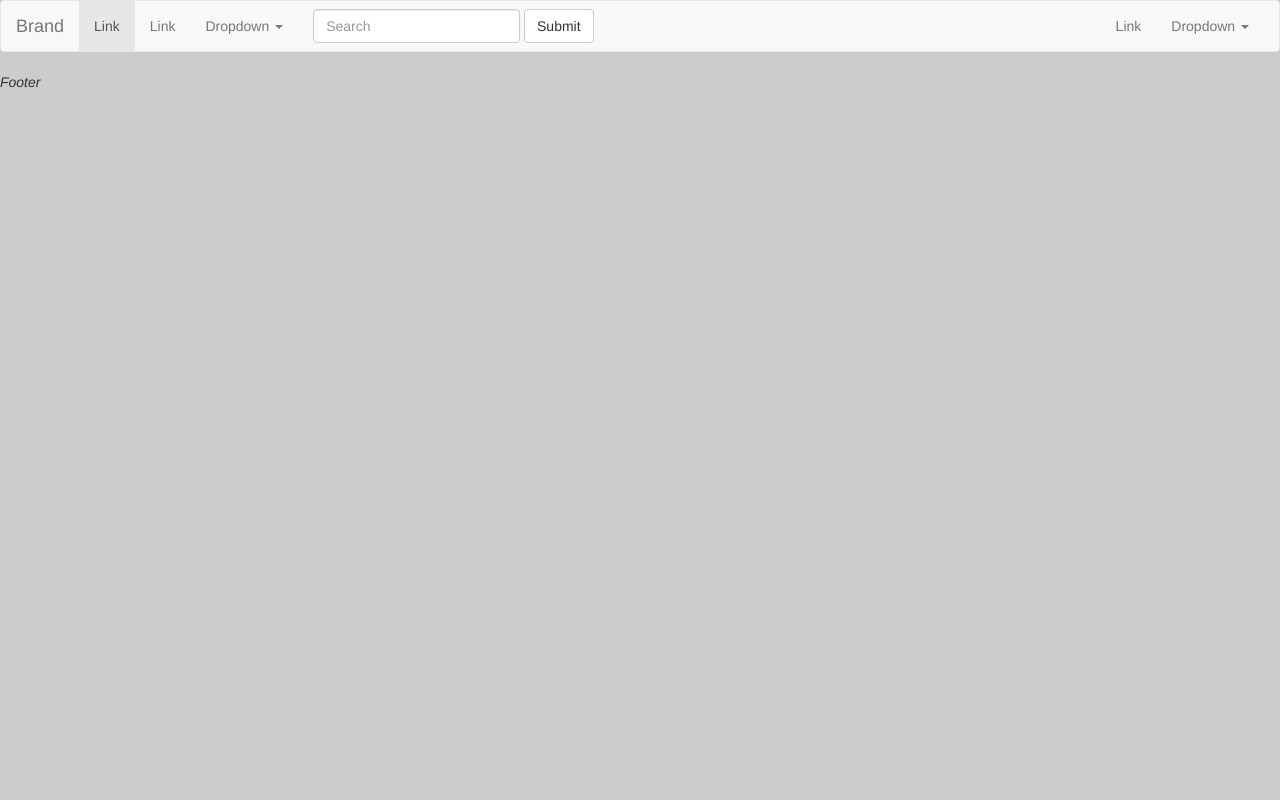
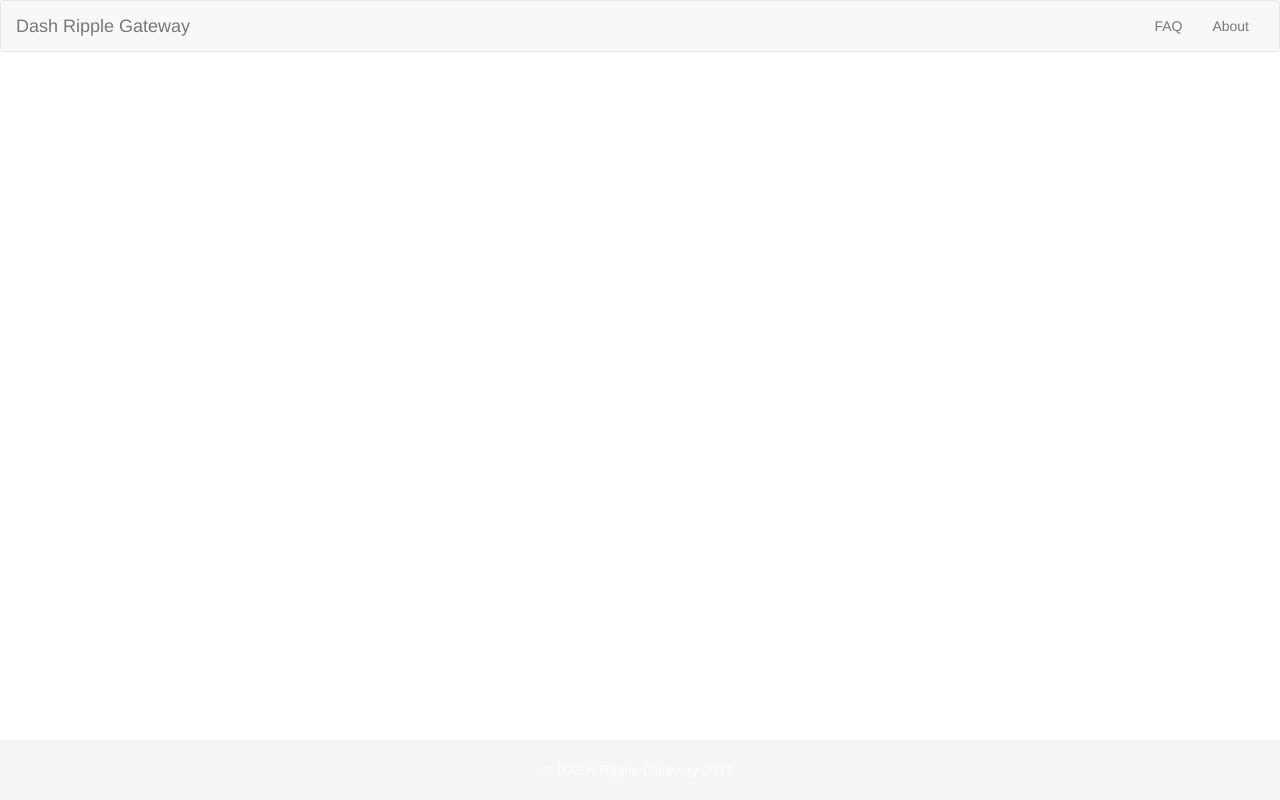
Before and after one commit to 42cc/dashr-gw, a Django app: template templates/base.html in a window 1280 px wide. Run offline with Django 3.2, Linux system fonts and the light colour scheme; the template is opened without the code that fills it, so the values that code supplies are empty; style sheets or scripts are compiled from the project's sources; some libraries are stand-ins or nearby versions.

Commit message:
ticket:2 base bootstrap template added

```diff
--- a/assets/less/base.less
+++ b/assets/less/base.less
@@ -1,3 +1,36 @@
+/*
+  Base styles
+*/
 body {
-  background-color: #ccc;
+  /* Margin bottom by footer height */
+  margin-bottom: -60px;
 }
+
+/*
+  HEADER
+*/
+
+
+/*
+  FOOTER
+ */
+
+.footer {
+  color: #fff;
+  text-align: center;
+  line-height: 60px;
+  position: absolute;
+  bottom: 0;
+  width: 100%;
+
+  /* Set the fixed height of the footer here */
+  height: 60px;
+  background-color: #f5f5f5;
+}
+
+/*
+  INDEX
+ */
+.main-menu-wrapper {
+  margin-top: 100px;
+}
--- a/templates/base.html
+++ b/templates/base.html
@@ -12,7 +12,7 @@
 	{% include "favicon.html" %}
 
 	{% compress css %}
-		<!-- Bootstrap -->
+		<!-- Bootstrap: https://bootswatch.com/ -->
 		<link type="text/css" rel="stylesheet" href="{% static 'css/bootstrap.min.css' %}">
 		<!-- End Bootstrap -->
 
@@ -41,13 +41,11 @@
 			{% include "includes/_navbar.html" %}
 		{% endblock header %}
 
-		<div class="container main-content">
-			{% block content %}
-			{% endblock content %}
-		</div>
+		{% block content %}
+		{% endblock content %}
 
 		{% block footer %}
-			<i>Footer</i>
+			{% include "includes/_footer.html" %}
 		{% endblock footer %}
 
 		{% compress js inline %}
--- /dev/null
+++ b/templates/includes/_footer.html
@@ -0,0 +1,9 @@
+<footer class="footer navbar-default">
+	<div class="container">
+		<div class="row">
+			<div class="col-xs-12">
+				 &copy; DASH Ripple Gateway {% now "Y" %}.
+			</div>
+		</div>
+	</div>
+</footer>
--- a/templates/includes/_navbar.html
+++ b/templates/includes/_navbar.html
@@ -2,51 +2,21 @@
   <div class="container-fluid">
     <!-- Brand and toggle get grouped for better mobile display -->
     <div class="navbar-header">
-      <button type="button" class="navbar-toggle collapsed" data-toggle="collapse" data-target="#bs-example-navbar-collapse-1" aria-expanded="false">
+      <button type="button" class="navbar-toggle collapsed" data-toggle="collapse"
+              data-target="#bs-example-navbar-collapse-1" aria-expanded="false">
         <span class="sr-only">Toggle navigation</span>
         <span class="icon-bar"></span>
         <span class="icon-bar"></span>
         <span class="icon-bar"></span>
       </button>
-      <a class="navbar-brand" href="#">Brand</a>
+      <a class="navbar-brand" href="#">Dash Ripple Gateway</a>
     </div>
 
     <!-- Collect the nav links, forms, and other content for toggling -->
     <div class="collapse navbar-collapse" id="bs-example-navbar-collapse-1">
-      <ul class="nav navbar-nav">
-        <li class="active"><a href="#">Link <span class="sr-only">(current)</span></a></li>
-        <li><a href="#">Link</a></li>
-        <li class="dropdown">
-          <a href="#" class="dropdown-toggle" data-toggle="dropdown" role="button" aria-haspopup="true" aria-expanded="false">Dropdown <span class="caret"></span></a>
-          <ul class="dropdown-menu">
-            <li><a href="#">Action</a></li>
-            <li><a href="#">Another action</a></li>
-            <li><a href="#">Something else here</a></li>
-            <li role="separator" class="divider"></li>
-            <li><a href="#">Separated link</a></li>
-            <li role="separator" class="divider"></li>
-            <li><a href="#">One more separated link</a></li>
-          </ul>
-        </li>
-      </ul>
-      <form class="navbar-form navbar-left">
-        <div class="form-group">
-          <input type="text" class="form-control" placeholder="Search">
-        </div>
-        <button type="submit" class="btn btn-default">Submit</button>
-      </form>
       <ul class="nav navbar-nav navbar-right">
-        <li><a href="#">Link</a></li>
-        <li class="dropdown">
-          <a href="#" class="dropdown-toggle" data-toggle="dropdown" role="button" aria-haspopup="true" aria-expanded="false">Dropdown <span class="caret"></span></a>
-          <ul class="dropdown-menu">
-            <li><a href="#">Action</a></li>
-            <li><a href="#">Another action</a></li>
-            <li><a href="#">Something else here</a></li>
-            <li role="separator" class="divider"></li>
-            <li><a href="#">Separated link</a></li>
-          </ul>
-        </li>
+        <li><a href="#">FAQ</a></li>
+        <li><a href="#">About</a></li>
       </ul>
     </div><!-- /.navbar-collapse -->
   </div><!-- /.container-fluid -->
```
Also changed, not shown: templates/core/index.html (+9 -2 lines).
